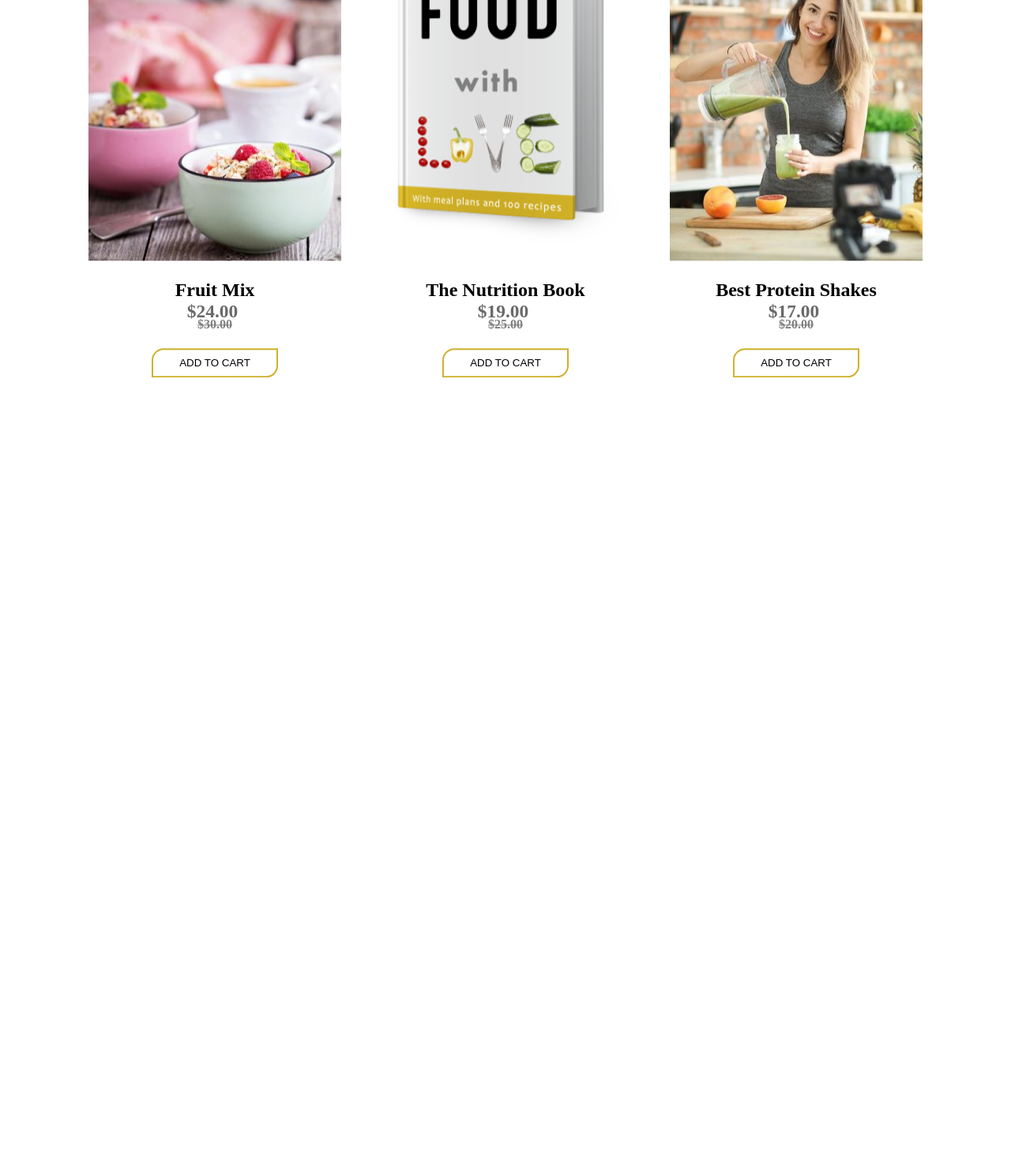
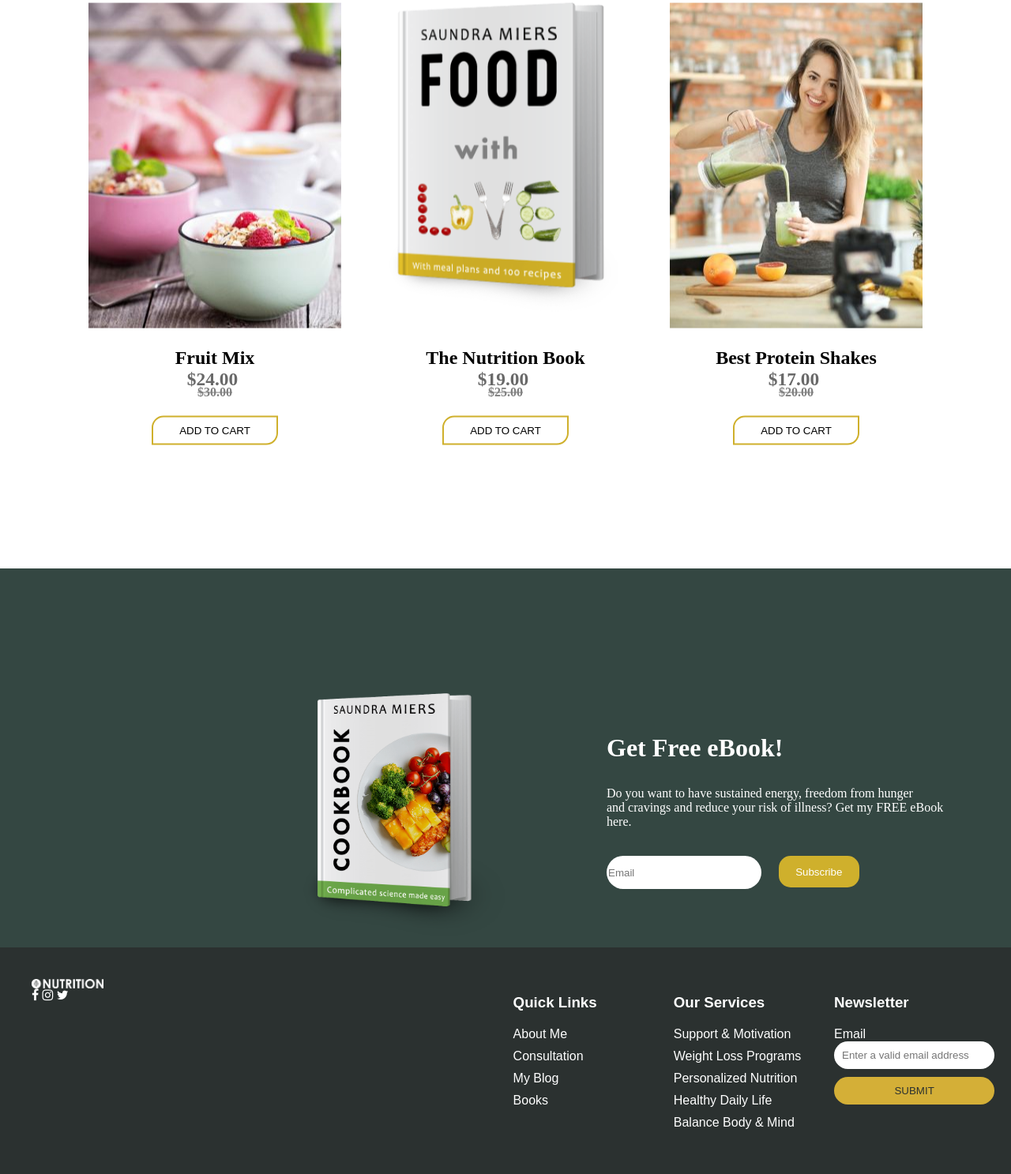
Before and after one commit to tomasvanek0/Nutrition, a plain HTML site: page index.html in a window 1280 px wide. Shown: the part 1280-2767 px from the top of the page at 79% size. Before the commit the page ends 1758 px from the top, so only its background shows below. Drawn offline with Linux system fonts and the light colour scheme.

Commit message:
patička

```diff
--- a/index.html
+++ b/index.html
@@ -3,9 +3,11 @@
 <head>
     <meta charset="UTF-8">
     <link rel="stylesheet" href="styles.css">
+    <link rel="stylesheet" href="https://cdnjs.cloudflare.com/ajax/libs/font-awesome/4.7.0/css/font-awesome.min.css">
     <title>Title</title>
 </head>
 <body>
+    <main>
         <header>
             <div class="Navbar">
                 <div class="logo">
@@ -58,7 +60,6 @@
                     <div class="h4-sale"><h4 class="h4">$22.00</h4></div>
                     <button class="product-btn">ADD TO CART</button>
                 </div>
-    </div>
             <div class="products2">
                 <div class="product">
                     <img src="images/09.jpg" alt="ovoce">
@@ -82,6 +83,58 @@
                     <button class="product-btn">ADD TO CART</button>
                 </div>
             </div>
+        </div>
+
+
+        <div class="down-side">
+            <img src="images/book-new-2-min.png" alt="kniha">
+            <h2 class="down-h2">Get Free eBook!</h2>
+            <p class="down-p">Do you want to have sustained energy, freedom from hunger<br> and cravings and reduce your risk of illness? Get my FREE eBook<br> here.</p>
+            <input type="email" placeholder="Email" id="email2">
+            <button class="nav-button" id="btn1">Subscribe</button>
+        </div>
+    </main>
+
+    <footer class="footer">
+        <div class="footer-logo">
+            <img src="images/logo-3.png" alt="logo">
+            <div class="social-icons">
+                    <i class="fa fa-facebook-f"></i>
+                    <i class="fa fa-instagram"></i>
+                    <i class="fa fa-twitter"></i>
+            </div>
+        </div>
+
+        <div class="footer-links">
+            <h3>Quick Links</h3>
+            <ul>
+                <li>About Me</li>
+                <li>Consultation</li>
+                <li>My Blog</li>
+                <li>Books</li>
+            </ul>
+        </div>
+
+        <div class="footer-services">
+            <h3>Our Services</h3>
+            <ul>
+                <li>Support & Motivation</li>
+                <li>Weight Loss Programs</li>
+                <li>Personalized Nutrition</li>
+                <li>Healthy Daily Life</li>
+                <li>Balance Body & Mind</li>
+            </ul>
+        </div>
+
+        <div class="footer-newsletter">
+            <h3>Newsletter</h3>
+            <form action="#" method="post">
+                <label for="email">Email</label>
+                <input type="email" id="email" name="email" placeholder="Enter a valid email address" required>
+                <button type="submit">SUBMIT</button>
+            </form>
+        </div>
+    </footer>
 </body>
 
 </html>
--- a/styles.css
+++ b/styles.css
@@ -21,6 +21,16 @@
     width: 50%;
     height: 40px;
 
+}
+
+.nav-button:hover{
+    background-color: gray;
+    color: white;
+    cursor: pointer;
+}
+
+body{
+    height: 2500px;
 }
 
 
@@ -102,6 +112,12 @@ body{
     transform: translate(-50%, -50%);
 }
 
+#nav-btn:hover{
+    background-color: gray;
+    color: white;
+    cursor: pointer;
+}
+
 .Nadpis{
     text-align: center;
     position: relative;
@@ -136,13 +152,13 @@ body{
 }
 
 .products2{
-    width: 90%;
+    width: 100%;
     display: flex;
     justify-content: space-evenly;
     margin: 20px 0 80px 0;
     position: absolute;
     left: 50%;
-    top: 180%;
+    top: 200%;
     transform: translate(-50%, -50%);
 }
 .product{
@@ -186,3 +202,158 @@ body{
     cursor: pointer;
 
 }
+
+.down-side{
+    background-color: #344742;
+    width: 100%;
+    height: 65%;
+    position: absolute;
+    top: 250%;
+
+}
+
+.down-side img{
+    width: 20%;
+    height: auto;
+    position: absolute;
+    left: 40%;
+    top: 60%;
+    transform: translate(-50%, -50%);
+
+}
+
+.down-side p{
+    position: absolute;
+    top: 50%;
+    left: 60%;
+    color: white;
+
+}
+
+.down-h2{
+    position: absolute;
+    top: 35%;
+    left: 60%;
+    color:white;
+    font-size: 32px;
+    font-weight: bold;
+
+}
+
+#email2{
+    position: absolute;
+    width: 15%;
+    height: 40px;
+    border-radius: 50px;
+    border: none;
+    top: 70%;
+    left: 60%;
+}
+
+#btn1{
+    position: absolute;
+    width: 8%;
+    top: 70%;
+    left: 77%;
+}
+
+.footer {
+    display: flex;
+    justify-content: space-between;
+    background-color: #2b3130;
+    color: #fff;
+    padding: 40px;
+    font-family: Arial, sans-serif;
+    position: absolute;
+    width: 95.25%;
+    top: 310%;
+}
+
+.footer-logo{
+    width: 50%;
+    display: flex;
+    flex-wrap: wrap;
+    flex-direction: column;
+}
+
+/* Logo and Social Icons */
+.footer-logo img {
+    width: 15%;
+    height: auto;
+
+}
+
+.social-icons a {
+    margin-right: 10px;
+    color: #d4af37;
+    text-decoration: none;
+}
+
+/* Footer Sections */
+.footer-links, .footer-services, .footer-newsletter {
+    flex: 1;
+}
+
+.footer-links h3, .footer-services h3, .footer-newsletter h3 {
+    font-weight: bold;
+    margin-bottom: 20px;
+}
+
+.footer-links ul, .footer-services ul {
+    list-style: none;
+    padding: 0;
+}
+
+.footer-links li, .footer-services li {
+    margin-bottom: 10px;
+}
+
+.footer-links a, .footer-services a {
+    color: #d4af37;
+    text-decoration: none;
+}
+
+/* Newsletter Form */
+.footer-newsletter form {
+    display: flex;
+    flex-direction: column;
+}
+
+.footer-newsletter input {
+    padding: 10px;
+    border-radius: 20px;
+    border: none;
+    margin-bottom: 10px;
+}
+
+.footer-newsletter button {
+    padding: 10px;
+    border: none;
+    border-radius: 20px;
+    background-color: #d4af37;
+    color: #2b3130;
+    cursor: pointer;
+}
+
+
+@media only screen and (max-width : 768px) {
+
+}
+
+@media only screen and (max-width : 1200px) {
+    .products{
+        top: 200%;
+        width: 75%;
+        flex-direction: column;
+        justify-content: center;
+        align-items: center;
+
+    }
+
+    .products2{
+        width: 75%;
+        flex-direction: column;
+        justify-content: center;
+        align-items: center;
+    }
+}
```
Also changed, not shown: images/book-new-2-min.png (added), images/logo-3.png (added). Lines whose indentation alone changed are shown as unchanged.
